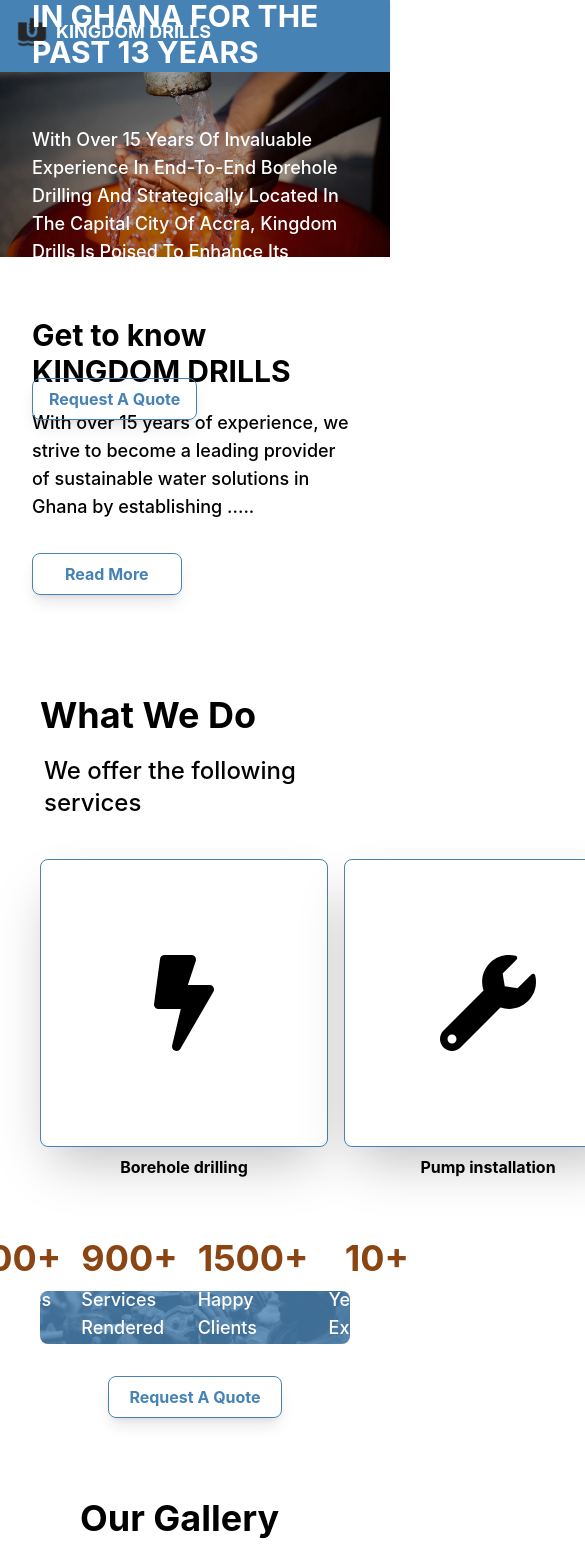
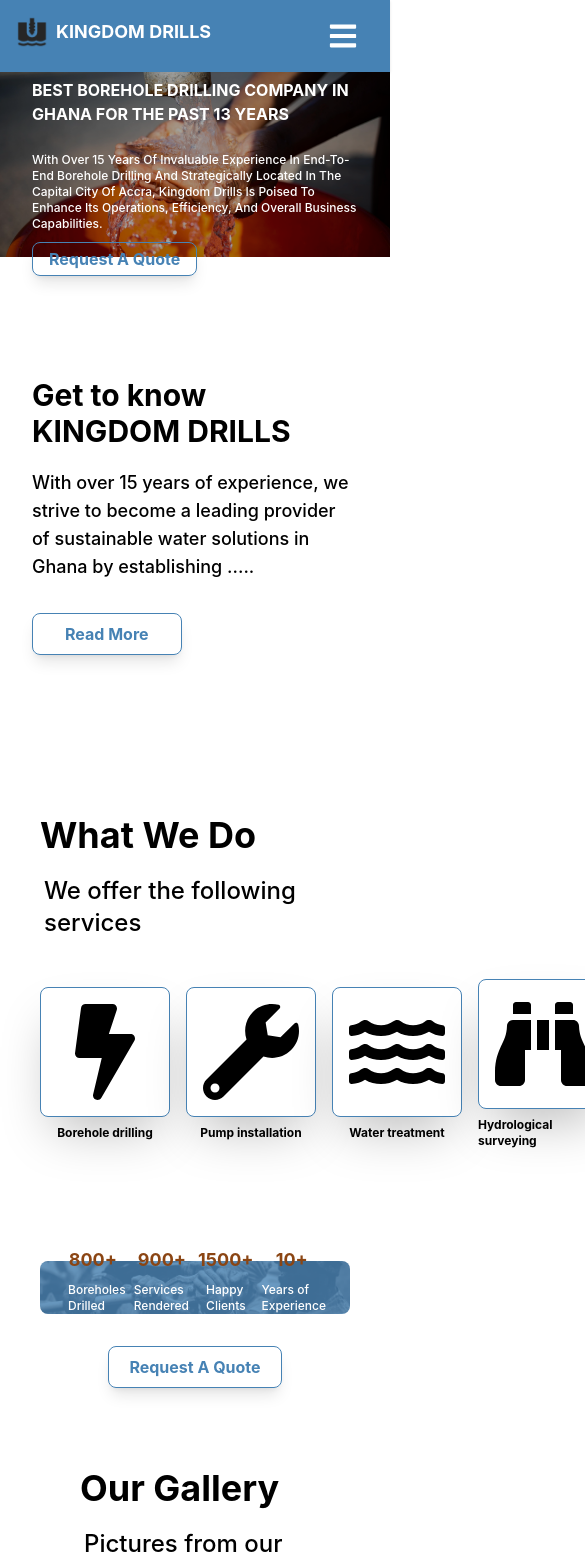
Before and after one commit to blackmoor01/Kingdom-Drills, a React (Create React App) app: page / in a window 390 px wide. Shown: the top 1562 px of the page, 585 px wide, since content can reach past the window. Built offline with nearby package versions, Linux system fonts and the light colour scheme.

Commit message:
Penultimate commit

```diff
--- a/src/components/Gallery.jsx
+++ b/src/components/Gallery.jsx
@@ -2,7 +2,7 @@
 
 const Gallery = () => {
 
-    {/*Function for the display of the Gallery image cards*/}
+
     const GalleryCards = () => {
         const data = [
             {
@@ -23,7 +23,7 @@
             <div className="flex justify-between space-x-4 cursor-pointer">
                 {data.map((item, index) => (
                     <div className="flex border-[#4682B4] rounded-lg bg-white shadow-2xl hover:scale-110 p-4 justify-center items-center text-center" key={index}>
-                        <img src={item.Image} alt={`Image ${index}`} className="w-full h-auto" />
+                        <img src={item.Image} alt={`Pic ${index}`} className="w-full h-auto" />
                     </div>
                 ))}
             </div>
@@ -36,7 +36,7 @@
             <h1 className={"text-4xl font-bold"}>Our Gallery</h1>
             <p className={"text-2xl font-medium py-5 px-1 mb-5"}>Pictures from our previous projects</p>
 
-            <div className={""}>
+            <div>
                 <GalleryCards/>
             </div>
         </div>
--- a/src/components/Home.jsx
+++ b/src/components/Home.jsx
@@ -2,23 +2,23 @@
 
 const Home = () => {
     return (
-        <div name={"home"} className="flex-1">
+        <div name={"home"} className="flex-1 ">
 
             <div className="relative">
                 <img src={require("../assets/African woman pouring water in a recipient outdoors.png")}
                      alt="Background Display" className="w-full h-auto"/>
                 <div className="absolute inset-0 flex items-center mx-4 md:mx-20">
-                    <div className="max-w-full md:max-w-[40%] text-white">
-                        <h1 className="text-3xl md:text-4xl px-4 md:px-5 py-4 font-bold mb-4">BEST BOREHOLE DRILLING COMPANY IN GHANA FOR
+                    <div className=" md:max-w-[40%] text-white mt-4 items-center">
+                        <h1 className="text-base md:text-4xl px-4 md:px-5 py-2 font-bold mb-4">BEST BOREHOLE DRILLING COMPANY IN GHANA FOR
                             THE PAST 13
                             YEARS</h1>
-                        <p className="text-lg md:text-2xl px-4 md:px-5 py-6 md:py-10 font-medium mb-8">With Over 15 Years Of Invaluable Experience
+                        <p className="text-xs md:text-2xl px-4 md:px-5 py-0.5 md:py-10 font-medium mb-2">With Over 15 Years Of Invaluable Experience
                             In End-To-End Borehole
                             Drilling And Strategically Located In The Capital City Of Accra, Kingdom Drills Is Poised To
                             Enhance Its Operations, Efficiency, And Overall Business Capabilities.</p>
 
                         <button
-                            className="bg-transparent hover:text-white hover:bg-gray-700 text-[#4682B4] font-bold py-2 px-4 md:px-5 ml-4 md:ml-5 border border-[#4682B4] rounded-lg shadow-lg">
+                            className="bg-transparent hover:text-white hover:bg-gray-700 text-[#4682B4] font-bold py-1 px-4 md:px-5 ml-4 md:ml-5 border border-[#4682B4] rounded-lg shadow-lg">
                             Request A Quote
                         </button>
                     </div>
@@ -26,7 +26,7 @@
             </div>
 
 
-            <div className="mt-8 md:mt-20 max-w-full md:max-w-[40%] mx-4 md:mx-20 flex-col py-5">
+            <div className="mt-8 md:mt-20 max-w-full md:max-w-[40%] mx-4 md:mx-20 flex-col py-20">
                 <h1 className="text-3xl md:text-4xl font-bold px-4 md:px-5 py-2">Get to know KINGDOM DRILLS</h1>
                 <p className="text-lg md:text-2xl font-medium px-4 md:px-5 py-3 md:py-5 mb-5">With over 15 years of experience, we strive to
                     become a leading provider of sustainable water solutions in Ghana by establishing .....</p>
--- a/src/components/NavBar.jsx
+++ b/src/components/NavBar.jsx
@@ -1,16 +1,50 @@
-import React from "react";
+import React, {useState} from "react";
 import { Link } from 'react-scroll';
+import {FaBars, FaTimes} from 'react-icons/fa';
+
+
 
 const NavBar = () => {
+    const [nav, setNav] = useState(false);
     return (
-        <nav className="bg-[#4682B4] shadow py-4 md:py-6">
+        <div className="bg-[#4682B4] shadow py-4 md:py-6">
 
             <div className="container flex flex-wrap items-center justify-between px-4 md:px-1">
+
                 <div className="flex items-center mb-2 md:mb-0">
                     <img src={require("../assets/Drilled Well.png")} alt="Kingdom Drills Logo"
                          className="w-8 h-8 md:w-10 md:h-10 mr-2"/>
                     <span className="text-lg font-bold text-white">KINGDOM DRILLS</span>
                 </div>
+
+                <div onClick={() => setNav(!nav)} className={"cursor-pointer pr-4 z-10 text-white md:hidden"}>
+                    {nav ? <FaTimes size={30}/> : <FaBars size={30}/>}
+                </div>
+
+                {nav && (
+                    <ul className={"flex flex-col justify-center items-center  top-0 left-0 w-full h-screen bg-gradient-to-b from-[#4682B4] to-black"}>
+                        <Link to="home" smooth={true} duration={500}
+                              className="text-gray-300 hover:bg-gray-700 hover:text-white px-2 py-4 rounded-md text-sm font-medium">HOME</Link>
+                        <Link to="about" smooth={true} duration={500}
+                              className="text-gray-300 hover:bg-gray-700 hover:text-white px-2 py-4 rounded-md text-sm font-medium">WHO
+                            WE ARE</Link>
+                        <Link to="what-we-do" smooth={true} duration={500}
+                              className="text-gray-300 hover:bg-gray-700 hover:text-white px-2 py-4 rounded-md text-sm font-medium">WHAT
+                            WE DO</Link>
+                        <Link to="gallery" smooth={true} duration={500}
+                              className="text-gray-300 hover:bg-gray-700 hover:text-white px-2 py-4 rounded-md text-sm font-medium">GALLERY</Link>
+                        <Link to="charity" smooth={true} duration={500}
+                              className="text-gray-300 hover:bg-gray-700 hover:text-white px-2 py-4 rounded-md text-sm font-medium">CHARITY</Link>
+                        <Link to="partners" smooth={true} duration={500}
+                              className="text-gray-300 hover:bg-gray-700 hover:text-white px-2 py-4 rounded-md text-sm font-medium">PARTNERS</Link>
+                        <Link to="our-team" smooth={true} duration={500}
+                              className="text-gray-300 hover:bg-gray-700 hover:text-white px-2 py-4 rounded-md text-sm font-medium">OUR
+                            TEAM</Link>
+                    </ul>
+                )}
+
+
+
 
                 <nav className="hidden md:flex justify-evenly space-x-6 cursor-pointer">
                     <Link to="home" smooth={true} duration={500}
@@ -32,12 +66,8 @@
                         TEAM</Link>
                 </nav>
 
-
-                <div className="md:hidden">
-                    {/* You can implement your mobile menu here */}
-                </div>
             </div>
-        </nav>
+        </div>
     )
 };
 
--- a/src/components/Partners.jsx
+++ b/src/components/Partners.jsx
@@ -1,8 +1,10 @@
 import React from "react";
+
 
 const Partners = () => {
 
     const PartnershipCompanies = () => {
+
         const data = [
             { "Image": require("../assets/Citibank.png") },
             { "Image": require("../assets/Multibanco.png") },
@@ -14,11 +16,11 @@
         ];
 
         return (
-            <div className="flex flex-wrap justify-center mt-10">
+            <div className="flex md:flex-wrap soace-x-4 md:space-x-20 justify-center mt-10">
                 {data.map((item, index) => (
                     <div key={index} className="m-2">
-                        <div className="h-20 w-20 rounded-full bg-gray-200 flex items-center justify-center cursor-pointer hover:scale-110">
-                            <img src={item.Image} className="h-15 w-15" alt={`Partner Logo ${index}`} />
+                        <div className="h-auto w-full md:w-20 md:h-20  rounded-full bg-gray-200 flex items-center justify-center cursor-pointer hover:scale-110">
+                            <img src={item.Image} className="h-auto w-full" alt={`Partner Logo ${index}`} />
                         </div>
                     </div>
                 ))}
--- a/src/components/Service.jsx
+++ b/src/components/Service.jsx
@@ -1,93 +1,68 @@
 import React from "react";
-import { FaBinoculars, FaBolt, FaWater, FaWrench } from "react-icons/fa";
+import {FaBinoculars, FaBolt, FaWater, FaWrench} from "react-icons/fa";
 
 const Services = () => {
 
-    {/*Function for show-casing the services we render */}
     const OurServices = () => {
-        const data = [
-            {
-                "Txt": "Borehole drilling",
-                "Icon": <FaBolt className="text-8xl mx-auto" />
-            },
-            {
-                "Txt": "Pump installation",
-                "Icon": <FaWrench className="text-8xl mx-auto" />
-            },
-            {
-                "Txt": "Water treatment",
-                "Icon": <FaWater className="text-8xl mx-auto" />
-            },
-            {
-                "Txt": "Hydrological surveying",
-                "Icon": <FaBinoculars className="text-8xl mx-auto" />
-            }
-        ];
+        const data = [{
+            "Txt": "Borehole drilling", "Icon": <FaBolt className="text-8xl mx-auto"/>
+        }, {
+            "Txt": "Pump installation", "Icon": <FaWrench className="text-8xl mx-auto"/>
+        }, {
+            "Txt": "Water treatment", "Icon": <FaWater className="text-8xl mx-auto"/>
+        }, {
+            "Txt": "Hydrological surveying", "Icon": <FaBinoculars className="text-8xl mx-auto"/>
+        }];
 
-        return (
-            <div className="flex justify-between space-x-4 cursor-pointer">
-                {data.map((item, index) => (
-                    <div
+        return (<div className="flex justify-between space-x-4 cursor-pointer">
+                {data.map((item, index) => (<div
                         className="flex flex-col items-center justify-center"
                         key={index}
                     >
-                        <div className="flex border border-[#4682B4] rounded-lg bg-white shadow-2xl hover:scale-110 p-4 h-72 w-72 justify-center items-center text-center">
+                        <div
+                            className="flex border border-[#4682B4] rounded-lg bg-white shadow-2xl hover:scale-110 p-4 h-auto w-auto md:h-72 md:w-72 justify-center items-center text-center">
                             {item.Icon}
                         </div>
-                        <div className="mt-2 font-bold">{item.Txt}</div>
-                    </div>
-                ))}
-            </div>
-        );
+                        <div className="mt-2 font-bold flex text-xs">{item.Txt}</div>
+                    </div>))}
+            </div>);
     };
 
     const Ratings = () => {
-        const data = [
-            {
-                "Numbers": "800+",
-                "Text": "Boreholes Drilled"
-            },
-            {
-                "Numbers": "900+",
-                "Text": "Services Rendered"
-            },
-            {
-                "Numbers": "1500+",
-                "Text": "Happy Clients"
-            },
-            {
-                "Numbers": "10+",
-                "Text": "Years of Experience"
-            }
-        ]
-        return (
-            <div className={"flex-row flex space-x-5 md:space-x-36"}>
-                {data.map((item, index) => (
-                    <div className={"flex flex-col items-center justify-center cursor-pointer hover:scale-110"} key={index}>
-                        <div className={"text-4xl md:text-5xl text-[#8B4513] font-bold"}>{item.Numbers}</div>
-                        <div className={"mt-2 text-white font-medium text-lg md:text-xl"}>{item.Text}</div>
-                    </div>
-                ))}
-            </div>
-        )
+        const data = [{
+            "Numbers": "800+", "Text": "Boreholes Drilled"
+        }, {
+            "Numbers": "900+", "Text": "Services Rendered"
+        }, {
+            "Numbers": "1500+", "Text": "Happy Clients"
+        }, {
+            "Numbers": "10+", "Text": "Years of Experience"
+        }]
+        return (<div className={"flex-row flex md:flex-wrap  justify-center items-center md:space-x-40"}>
+                {data.map((item, index) => (<div
+                        className={"flex flex-col md:space-x-2 space-x-2 mt-10 md:w-12 md:flex-col md:h-12 md:mx-auto items-center justify-center cursor-pointer hover:scale-110"}
+                        key={index}>
+                        <div className={"text-lg  md:text-5xl text-[#8B4513] font-bold flex"}>{item.Numbers}</div>
+                        <div className={"mt-2 text-white font-medium text-xs md:text-xl flex"}>{item.Text}</div>
+                    </div>))}
+            </div>)
     };
 
 
-    return (
-        <div name={"what-we-do"} className={"mx-10 md:mx-20 mt-20"}>
+    return (<div name={"what-we-do"} className={"mx-10 md:mx-20 mt-20"}>
             <h1 className={"text-4xl font-bold"}>What We Do</h1>
             <p className={"text-2xl font-medium py-5 px-1 mb-5"}>We offer the following services</p>
 
             <div className={""}>
-                <OurServices />
+                <OurServices/>
             </div>
 
             <div className="mt-28 flex flex-col items-center justify-center relative">
                 <img src={require("../assets/Rectangle 7.png")} alt="Display for the numeration"
-                     className="w-full h-auto rounded-lg" />
+                     className="w-full h-auto rounded-lg"/>
 
                 <div className="absolute inset-0 -mt-14 flex items-center justify-center flex-col mx-5 md:mx-20">
-                    <Ratings />
+                    <Ratings/>
                 </div>
             </div>
 
@@ -100,8 +75,7 @@
             </div>
 
 
-        </div>
-    )
+        </div>)
 };
 
 export default Services;
--- a/src/components/Team.jsx
+++ b/src/components/Team.jsx
@@ -35,11 +35,11 @@
                         key={index}
                     >
                         <div className=" flex border-1 rounded-lg bg-white shadow-2xl hover:scale-110
-                         p-4 w-72 h-72 md:w-full md:h-auto justify-center items-center text-center">
+                         p-4 w-full h-auto justify-center items-center text-center">
                             <img src={item.Image} alt={`Logo ${index}`} className="w-full h-auto"/>
                         </div>
-                        <div className="mt-2 font-bold">{item.Name}</div>
-                        <div className={"mt-2 font-bold"}>{item.Position}</div>
+                        <div className="mt-2 font-bold text-sm">{item.Name}</div>
+                        <div className={"mt-2 font-bold text-sm"}>{item.Position}</div>
 
                     </div>
                 ))}
```
